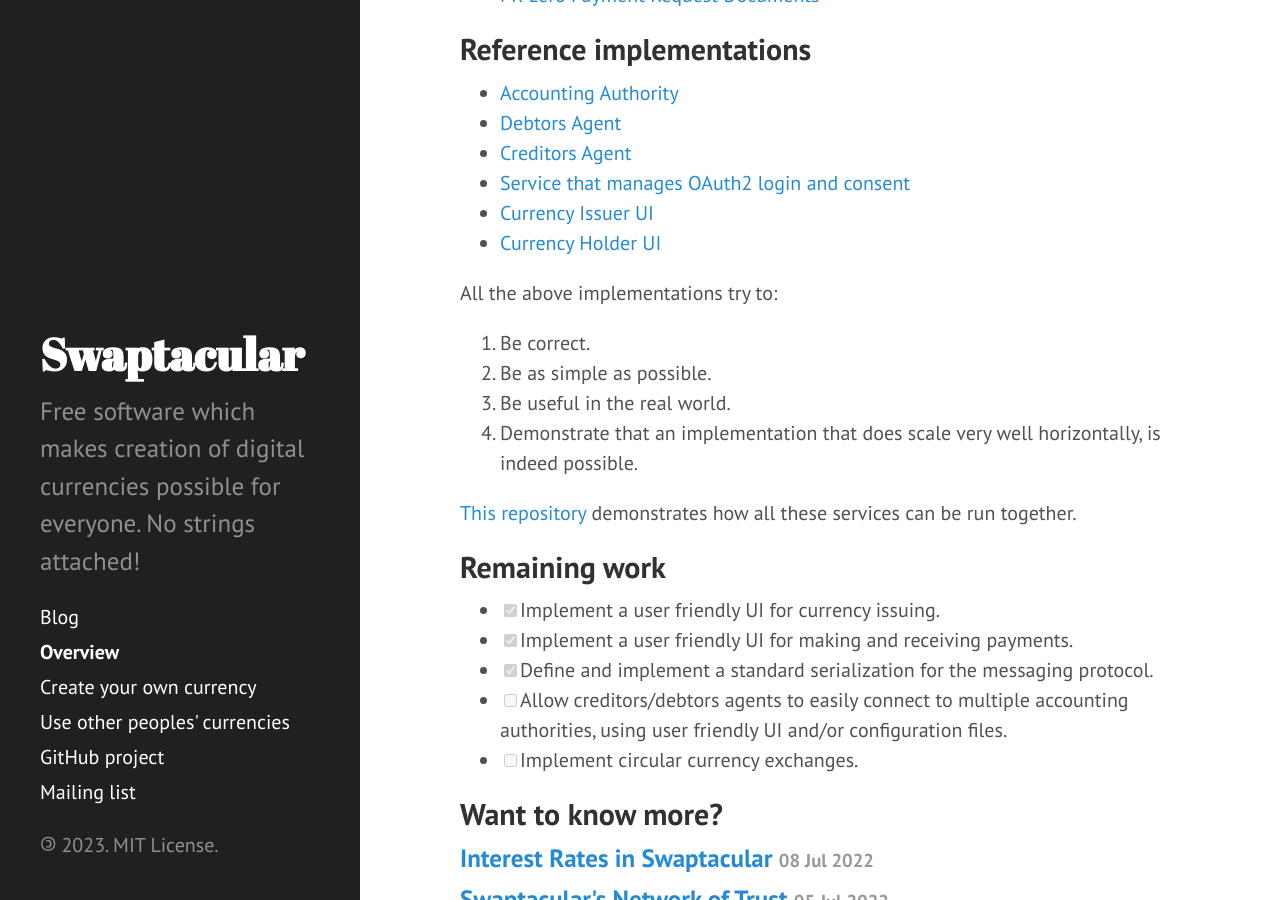
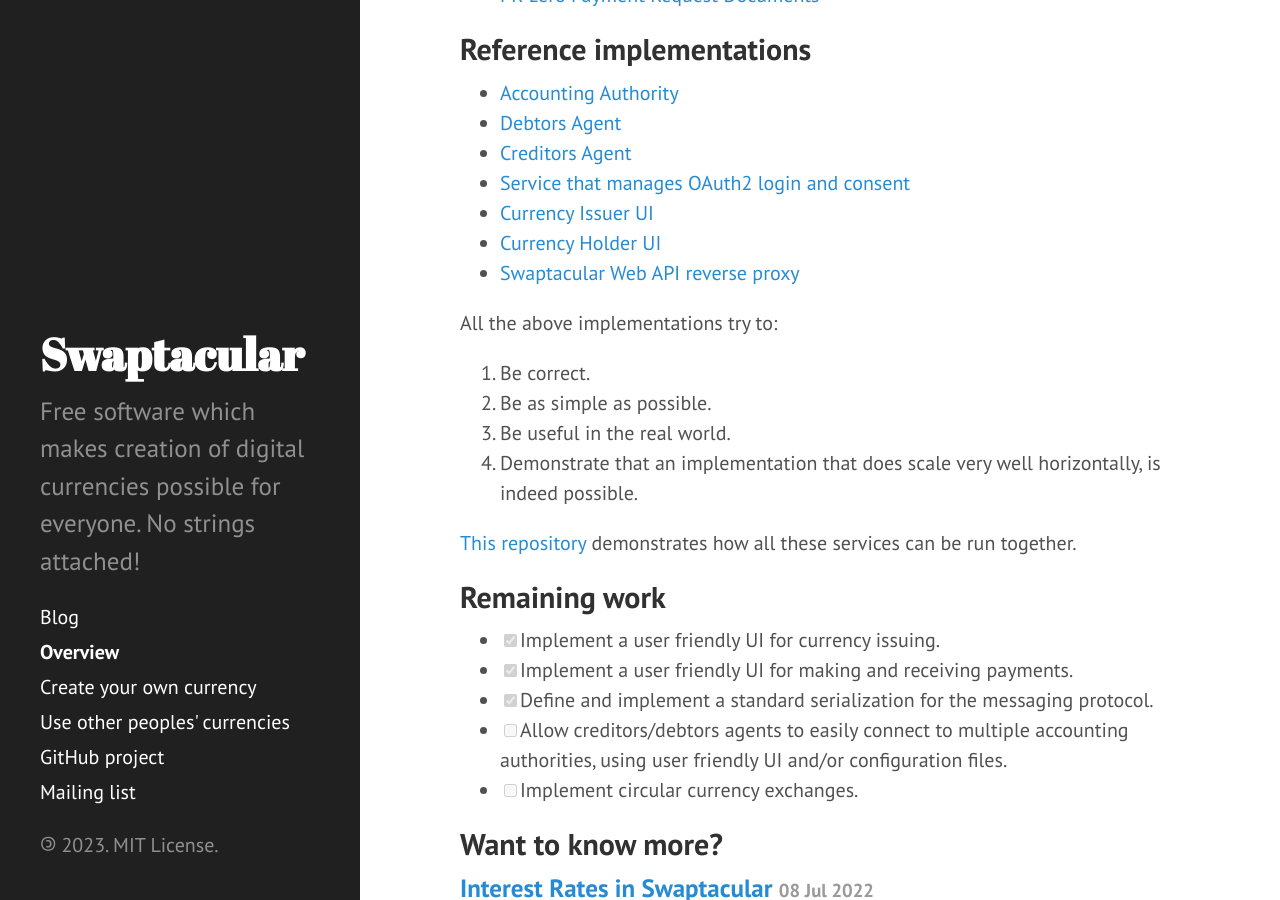
Before and after one commit to epandurski/swaptacular.github.io, a Jekyll site: the page built from overview.md, in a window 1280 px wide and 900 px high, scrolled down 3014 px. Built offline with Jekyll 4.4.1, drawn with Linux system fonts in a browser that asks for light colours.

Commit message:
Add link to Swaptacular Web API reverse proxy

```diff
--- a/overview.md
+++ b/overview.md
@@ -98,6 +98,7 @@
 * [Service that manages OAuth2 login and consent](https://github.com/swaptacular/swpt_login)
 * [Currency Issuer UI](https://github.com/swaptacular/swpt_debtors_ui)
 * [Currency Holder UI](https://github.com/swaptacular/swpt_creditors_ui)
+* [Swaptacular Web API reverse proxy](https://github.com/swaptacular/swpt_apiproxy)
 
 All the above implementations try to:
 
```
